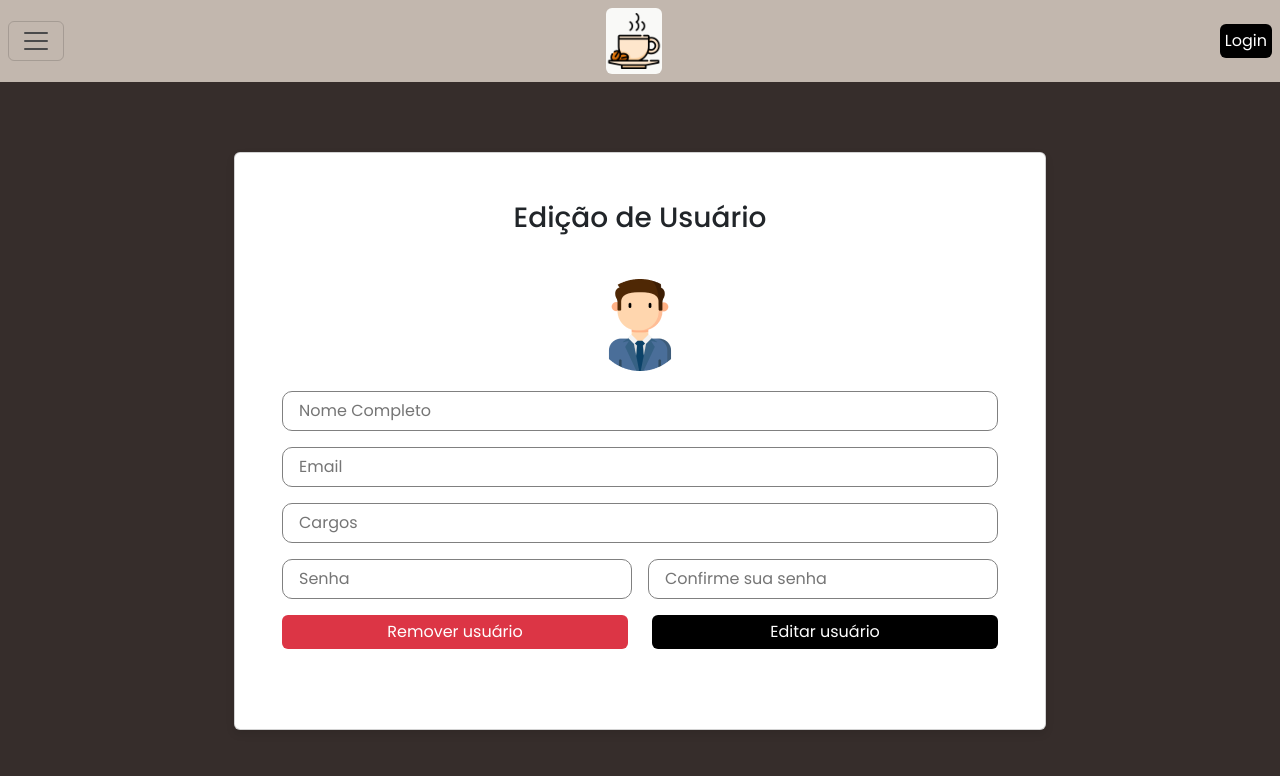
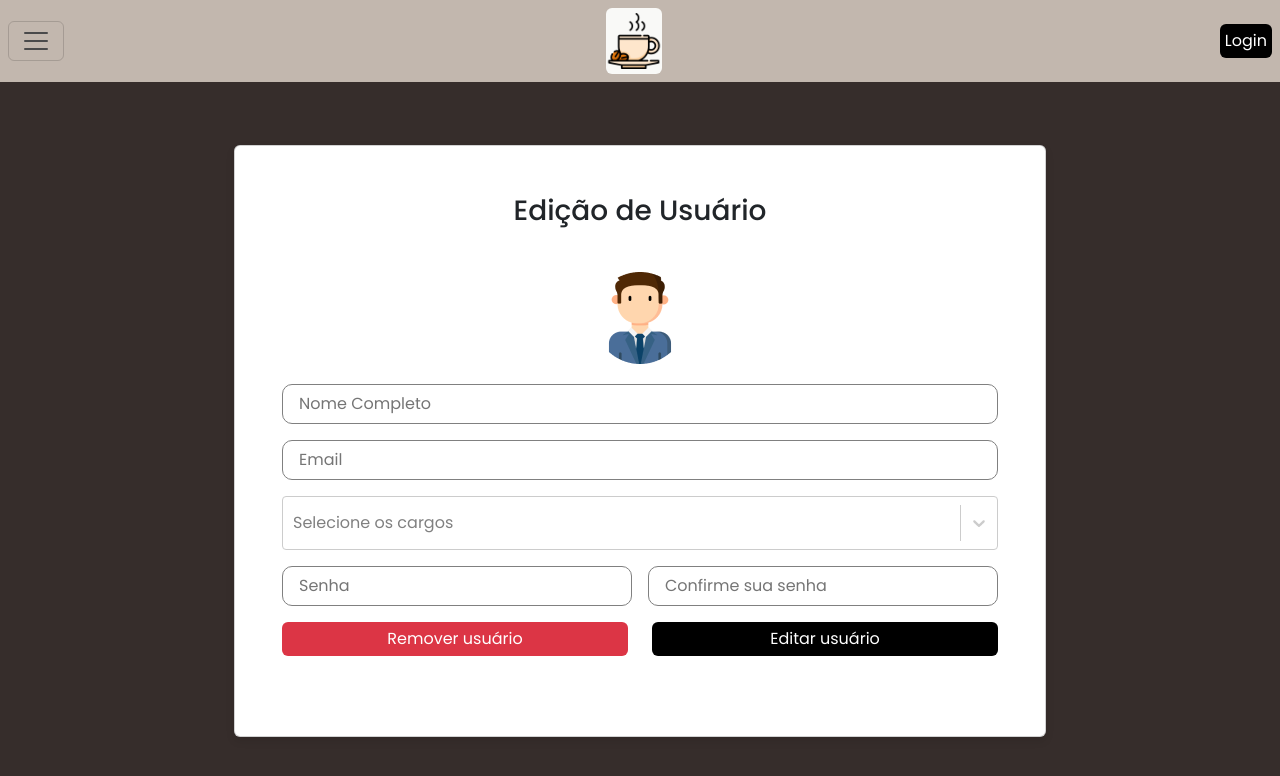
Before and after one commit to Facoffee-SI/facoffee-frontend, a React (Vite) app: page /admin/users/edit in a window 1280 px wide. Shown: the top 776 px of the page. Built offline with nearby package versions, Linux system fonts and the light colour scheme; no server answers.

Commit message:
feat: edição de usuário trazendo info do backend

```diff
--- a/package.json
+++ b/package.json
@@ -20,8 +20,9 @@
     "react-dom": "^18.2.0",
     "react-input-mask": "^2.0.4",
     "react-redux": "^9.1.1",
-    "react-router-dom": "^6.22.3",
+    "react-router-dom": "^6.23.1",
     "react-select": "^5.8.0",
+    "react-toastify": "^10.0.5",
     "yup": "^1.4.0"
   },
   "devDependencies": {
--- /dev/null
+++ b/src/components/common/Models.tsx
@@ -0,0 +1,30 @@
+export interface User {
+    createdAt: string;
+    deletedAt: string | null;
+    email: string;
+    id: string;
+    isAdmin: boolean;
+    name: string;
+    profilePicture: string | null;
+    updatedAt: string;
+  }
+
+  export interface UserRole {
+    roleName: string;
+    roleId: string;
+  }
+
+  export interface UserObject {
+    user: User;
+    userRoles: UserRole[];
+  }
+
+  export interface Role {
+    id: string;
+    name: string;
+  }
+
+  export interface RolesResponse {
+    role: Role,
+    rolePermission: string;
+  }
--- a/src/components/common/Navigation.tsx
+++ b/src/components/common/Navigation.tsx
@@ -36,16 +36,6 @@ const Navigation = () => {
           <li className="nav-item">
             <Link className="nav-link" to={ROUTES.ADMIN_USERS} onClick={toggleCollapse}>
               Usuários
-            </Link>
-          </li>
-          <li className="nav-item">
-            <Link className="nav-link" to={ROUTES.ADMIN_USERS_CREATE} onClick={toggleCollapse}>
-              Cadastrar Usuário
-            </Link>
-          </li>
-          <li className="nav-item">
-            <Link className="nav-link" to={ROUTES.ADMIN_USERS_EDIT} onClick={toggleCollapse}>
-              Editar Usuário
             </Link>
           </li>
           <li className="nav-item">
--- a/src/components/user/UserCard.tsx
+++ b/src/components/user/UserCard.tsx
@@ -1,13 +1,16 @@
 import { Card, CardHeader, CardImg } from 'react-bootstrap';
 import '../../styles/users.css';
-import { UserObject, UserRole } from './UserList';
+import { UserObject, UserRole } from '../common/Models';
 import { userImageDefault } from '../../views/admin/users/userImageDefault';
+import { useNavigate } from 'react-router-dom';
+import * as ROUTES from '../../constants/routes';
 
 export interface Props {
   userObject: UserObject;
 }
 
 function UserCard({ userObject }: Props) {
+  const navigate = useNavigate();
   const userRoles = userObject.userRoles
     .map((role: UserRole) => role.roleName)
     .join(' | ');
@@ -15,8 +18,12 @@ function UserCard({ userObject }: Props) {
   const profileImage = userObject.user.profilePicture
     ?? userImageDefault;
 
+  const editUser = () => {
+    return navigate(ROUTES.ADMIN_USERS_EDIT, { state: { userObject } });
+  };
+
   return (
-    <Card key={userObject.user.id} className="user-card">
+    <Card onClick={editUser} key={userObject.user.id} className="user-card">
       <CardHeader className="user-card-header">
         <CardImg
           className="user-profile-picture"
--- a/src/views/admin/users/editUser.tsx
+++ b/src/views/admin/users/editUser.tsx
@@ -1,26 +1,58 @@
 import * as Yup from 'yup';
-import { useRef, useState } from 'react';
+import { useEffect, useRef, useState } from 'react';
 import { Field, Form, Formik } from 'formik';
 import { CustomInput } from '../../../components/formik';
 import { userImageDefault } from './userImageDefault';
+import { useLocation } from 'react-router-dom';
+import { Role, RolesResponse, UserObject } from '../../../components/common/Models';
+import api from '../../../services/Api';
+import CustomSelect from '../../../components/formik/CustomSelect';
 
 const userEditSchema = Yup.object({
   name: Yup.string().required('Obrigatório preencher o nome'),
   email: Yup.string()
     .email('Email inválido')
     .required('Obrigatório preencher o email'),
-  roles: Yup.string().required('Obrigatório preencher cargos'),
+  roles: Yup.array().min(1, 'Obrigatório preencher cargos'),
   password: Yup.string()
     .required('Obrigatório preencher a senha')
     .min(6, 'A senha deve ter no mínimo 6 caracteres'),
   confirmPassword: Yup.string().required('Obrigatório confirmar a senha')
+    .oneOf([Yup.ref('password')], 'As senhas devem ser iguais'),
 });
 
 const onSubmitForm = () => {};
 
 const UsersEdit = () => {
+  const location = useLocation();
+  const userObject: UserObject | null = location.state?.userObject;
+
+  const userRoles = userObject?.userRoles.map((item) => ({
+    value: item.roleId,
+    label: item.roleName
+  })) || [];
+
   const fileInputRef = useRef<HTMLInputElement>(null);
   const [profileImage, setProfileImage] = useState(userImageDefault);
+  const [rolesList, setRolesList] = useState<Role[]>([]);
+
+  useEffect(() => {
+    const fetchRoles = async () => {
+      try {
+        const response = await api.get('role');
+        const rolesList = response.data.map((item: RolesResponse) => ({
+          value: item.role.id,
+          label: item.role.name
+        }));
+
+        setRolesList(rolesList);
+      } catch (error) {
+        console.error('Erro ao buscar os cargos:', error);
+      }
+    };
+    fetchRoles();
+  }, []);
+
 
   const handleImageClick = () => {
     if (fileInputRef.current) {
@@ -45,9 +77,9 @@ const UsersEdit = () => {
         <h3 className="text-center mb-2">Edição de Usuário</h3>
           <Formik
             initialValues={{
-              name: '',
-              email: '',
-              roles: '',
+              name: userObject?.user.name ?? '',
+              email: userObject?.user.email ?? '',
+              roles: userRoles,
               password: '',
               confirmPassword: '',
             }}
@@ -92,10 +124,11 @@ const UsersEdit = () => {
                   />
                   <Field
                     name="roles"
-                    type="string"
                     label="Cargos"
-                    placeholder="Cargos"
-                    component={CustomInput}
+                    options={rolesList}
+                    isMulti
+                    placeholder="Selecione os cargos"
+                    component={CustomSelect}
                   />
                   <div className="d-flex flex-column flex-md-row gap-3">
                     <Field
--- a/src/views/admin/users/listUser.tsx
+++ b/src/views/admin/users/listUser.tsx
@@ -2,7 +2,8 @@ import { Row } from 'react-bootstrap';
 import '../../../styles/style.css';
 import * as ROUTES from '../../../constants/routes';
 import { useNavigate } from 'react-router-dom';
-import { UserList, UserObject } from '../../../components/user/UserList';
+import { UserList } from '../../../components/user/UserList';
+import { UserObject } from '../../../components/common/Models';
 import api from '../../../services/Api';
 import { useEffect, useState } from 'react';
 
--- a/src/views/auth/signIn.tsx
+++ b/src/views/auth/signIn.tsx
@@ -5,6 +5,7 @@ import * as ROUTES from '../../constants/routes';
 import api from '../../services/Api';
 import CustomInput from '../../components/formik/CustomInput';
 import '../../styles/style.css';
+import { toast } from 'react-toastify';
 
 const SignInSchema = Yup.object({
   email: Yup.string()
@@ -34,7 +35,15 @@ const SignIn = () => {
       localStorage.setItem('token', JSON.stringify(response.data.token));
       navigate(ROUTES.ADMIN_USERS);
     } catch (e) {
-      console.error(e);
+        toast.error('Login incorreto. Verifique suas credenciais e tente novamente.', {
+          position: "top-right",
+          autoClose: 5000,
+          hideProgressBar: false,
+          closeOnClick: true,
+          pauseOnHover: true,
+          draggable: true,
+          progress: undefined,
+        });
     }
   };
 
```
Also changed, not shown: src/components/user/UserList.tsx (+1 -21 lines), src/components/formik/CustomSelect.tsx (line endings or trailing spaces).
